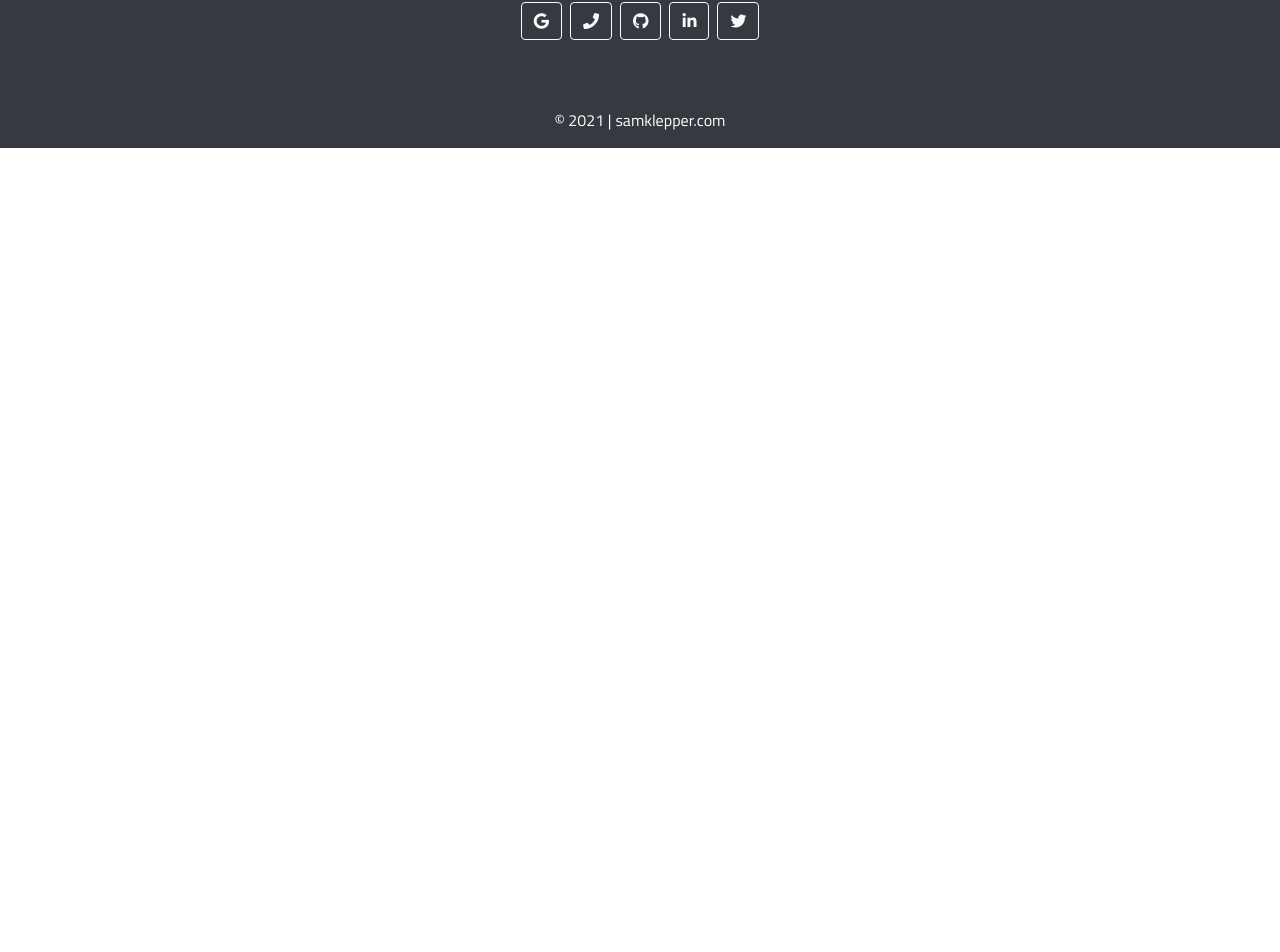
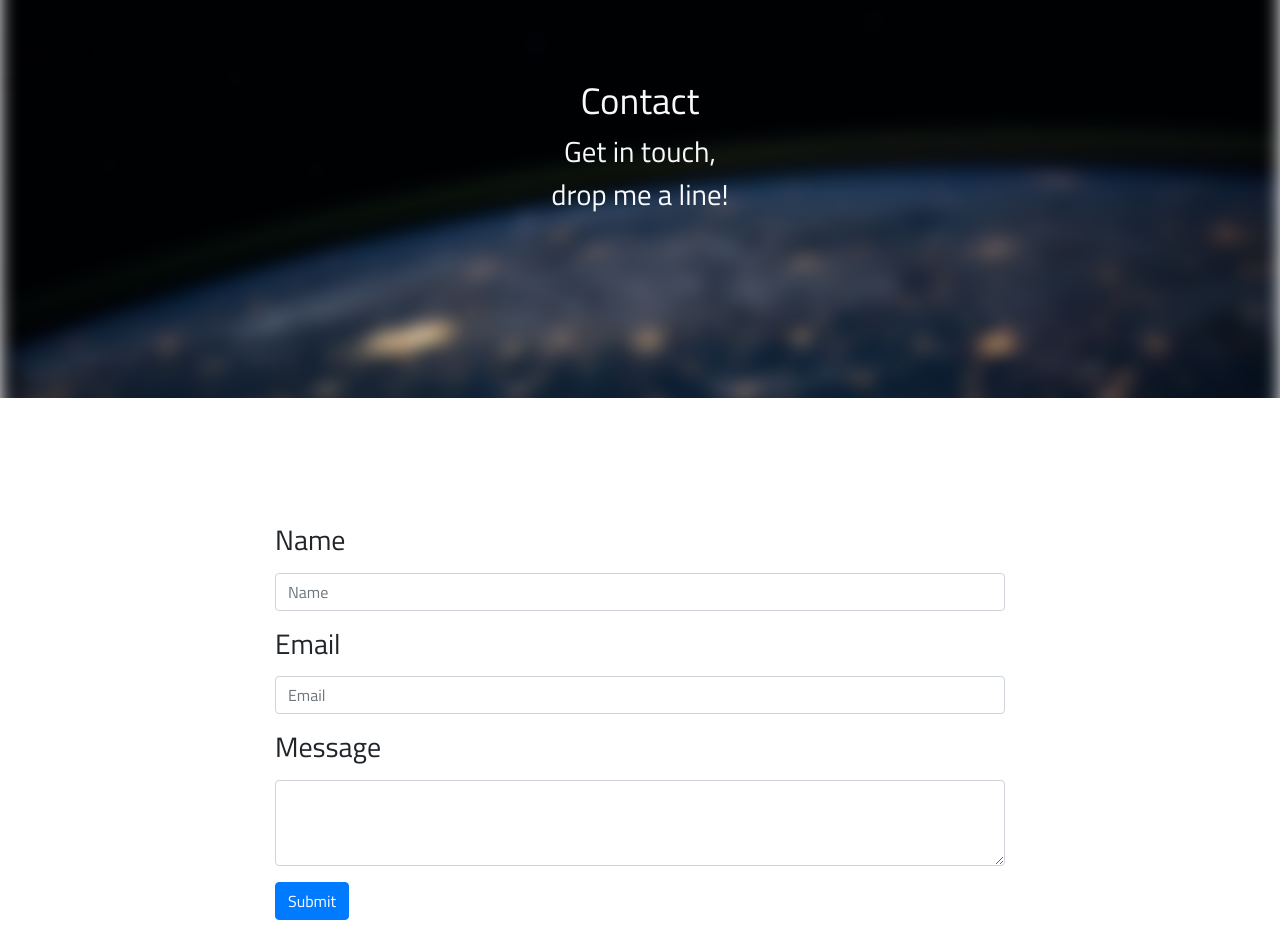
Before and after one commit to byronklep/portfolio, a React (Create React App) app in the folder frontend/: page /contact in a window 1280 px wide. Shown: the part 138-1090 px from the top of the page. Before the commit the page ends 800 px from the top, so only its background shows below. Built offline with nearby package versions, Linux system fonts and the light colour scheme.

Commit message:
All pages lined out.

```diff
--- a/frontend/src/App.css
+++ b/frontend/src/App.css
@@ -246,6 +246,25 @@ a:link {
   border: 2px solid rgb(6, 255, 80);
 }
 
+/* Services */
+
+.servicesHeroBanner {
+  min-height: 60vh;
+  width: 100% !important;
+  position: relative;
+  padding-bottom: 80px;
+}
+
+.services_heroBanner {
+  margin-top: 10rem;
+}
+
+/* Contact */
+
+.contact-container {
+  margin-top: 125px;
+  margin-bottom: 100px;
+}
 /* Media Queries */
 
 @media only screen and (max-width: 992px) {
--- a/frontend/src/components/contact/Contact.js
+++ b/frontend/src/components/contact/Contact.js
@@ -1,7 +1,11 @@
+import ContactBanner from './components/ContactBanner'
+import ContactForm from './components/ContactForm'
+
 const Contact = () => {
   return (
     <>
-      <h1>Contact</h1>
+      <ContactBanner />
+      <ContactForm />
     </>
   )
 }
--- /dev/null
+++ b/frontend/src/components/contact/components/ContactBanner.js
@@ -0,0 +1,34 @@
+import React, { useEffect } from 'react'
+import { Container, Button } from 'react-bootstrap'
+import { Parallax } from 'react-parallax'
+import WOW from 'wowjs'
+import Space from '../../../img/spaceEarth.jpeg'
+
+const ContactBanner = () => {
+  useEffect(() => {
+    const wow = new WOW.WOW()
+    wow.init()
+  }, [])
+
+  return (
+    <>
+      <Parallax
+        strength={300}
+        blur={{ min: -15, max: 15 }}
+        bgImage={Space}
+        className="servicesHeroBanner ">
+        <div className="services_heroBanner">
+          <Container className="text-light wow fadeInUp">
+            <h1 className="main-font1 text-center">Contact</h1>
+            <p className="main-font2 text-center">
+              Get in touch, <br />
+              drop me a line!
+            </p>
+          </Container>
+        </div>
+      </Parallax>
+    </>
+  )
+}
+
+export default ContactBanner
--- /dev/null
+++ b/frontend/src/components/contact/components/ContactForm.js
@@ -0,0 +1,42 @@
+import React from 'react'
+import { Container, Row, Form, Button, Col } from 'react-bootstrap'
+
+const ContactForm = () => {
+  return (
+    <section>
+      <Container>
+        <Row className="contact-container">
+          <Col className="mx-auto" md={8}>
+            <Form>
+              <Form.Group controlId="formBasicEmail">
+                <Form.Label>
+                  <h3>Name</h3>
+                </Form.Label>
+                <Form.Control type="text" placeholder="Name" />
+              </Form.Group>
+
+              <Form.Group controlId="formBasicPassword">
+                <Form.Label>
+                  <h3>Email</h3>
+                </Form.Label>
+                <Form.Control type="email" placeholder="Email" />
+              </Form.Group>
+
+              <Form.Group controlId="exampleForm.ControlTextarea1">
+                <Form.Label>
+                  <h3>Message</h3>
+                </Form.Label>
+                <Form.Control as="textarea" rows={3} />
+              </Form.Group>
+              <Button variant="primary" type="submit">
+                Submit
+              </Button>
+            </Form>
+          </Col>
+        </Row>
+      </Container>
+    </section>
+  )
+}
+
+export default ContactForm
--- a/frontend/src/components/projects/Projects.js
+++ b/frontend/src/components/projects/Projects.js
@@ -1,8 +1,10 @@
 import ProjectsGrid from './components/ProjectsGrid'
+import ProjBanner from './components/ProjBanner'
 
 const Projects = () => {
   return (
     <>
+      <ProjBanner />
       <ProjectsGrid />
     </>
   )
--- /dev/null
+++ b/frontend/src/components/projects/components/ProjBanner.js
@@ -0,0 +1,33 @@
+import React, { useEffect } from 'react'
+import { Container, Button } from 'react-bootstrap'
+import { Parallax } from 'react-parallax'
+import WOW from 'wowjs'
+import Space from '../../../img/spaceEarth.jpeg'
+
+const ProjBanner = () => {
+  useEffect(() => {
+    const wow = new WOW.WOW()
+    wow.init()
+  }, [])
+
+  return (
+    <>
+      <Parallax
+        strength={300}
+        blur={{ min: -15, max: 15 }}
+        bgImage={Space}
+        className="servicesHeroBanner ">
+        <div className="services_heroBanner">
+          <Container className="text-light wow fadeInUp">
+            <h1 className="main-font1 text-center">Projects</h1>
+            <p className="main-font2 text-center">
+              Check out my latest projects!
+            </p>
+          </Container>
+        </div>
+      </Parallax>
+    </>
+  )
+}
+
+export default ProjBanner
--- a/frontend/src/components/projects/components/ProjectsGrid.js
+++ b/frontend/src/components/projects/components/ProjectsGrid.js
@@ -1,6 +1,6 @@
 import React, { useState, useEffect } from 'react'
 import axios from 'axios'
-import { Row, Col, Jumbotron } from 'react-bootstrap'
+import { Row, Col } from 'react-bootstrap'
 import ProjectItem from './ProjectItem'
 
 const ProjectsGrid = () => {
@@ -27,10 +27,6 @@ const ProjectsGrid = () => {
 
   return (
     <div className="container mt-3 text-center">
-      <Jumbotron>
-        <h1 className="text-danger">Projects</h1>
-      </Jumbotron>
-
       <Row>
         <br />
         <Col>
--- a/frontend/src/components/services/Services.js
+++ b/frontend/src/components/services/Services.js
@@ -1,7 +1,9 @@
+const { default: ServicesBanner } = require('./components/ServicesBanner')
+
 const Services = () => {
   return (
     <>
-      <h1>Services</h1>
+      <ServicesBanner />
     </>
   )
 }
--- /dev/null
+++ b/frontend/src/components/services/components/ServicesBanner.js
@@ -0,0 +1,45 @@
+import React, { useEffect } from 'react'
+import { Container, Button } from 'react-bootstrap'
+import { Parallax } from 'react-parallax'
+import WOW from 'wowjs'
+import Space from '../../../img/spaceEarth.jpeg'
+
+const ServicesBanner = () => {
+  useEffect(() => {
+    const wow = new WOW.WOW()
+    wow.init()
+  }, [])
+
+  return (
+    <>
+      <Parallax
+        strength={300}
+        blur={{ min: -15, max: 15 }}
+        bgImage={Space}
+        className="heroBanner ">
+        <div className="space_heroBanner">
+          <Container className="text-light wow fadeInUp">
+            <h1 className="main-font1 text-center">Services</h1>
+            <p className="main-font2">
+              Wether you need a simple brochure website to get your business
+              online, or a monolithic, custom, e-commerce solution to sell your
+              products-- <strong className="text-warning">SbK Devs</strong> got
+              you convered.
+            </p>
+            <p className="main-font2">
+              With proven experience, first as a{' '}
+              <strong className="text-info">freelance web developer</strong>{' '}
+              where I obtained & managed my own clients; to working on a
+              development team as the freelance web developer{' '}
+              <strong className="text-success">lead developer</strong>
+              where I helped launch a cryptocurrency on the{' '}
+              <strong className="text-warning">Ethereum block-chain.</strong>
+            </p>
+          </Container>
+        </div>
+      </Parallax>
+    </>
+  )
+}
+
+export default ServicesBanner
--- a/package.json
+++ b/package.json
@@ -1,7 +1,7 @@
 {
-  "name": "port-2021",
+  "name": "portfolio",
   "version": "1.0.0",
-  "description": "web dev portfolio",
+  "description": "may 2021 web dev portfolio",
   "main": "server.js",
   "type": "module",
   "scripts": {
```
